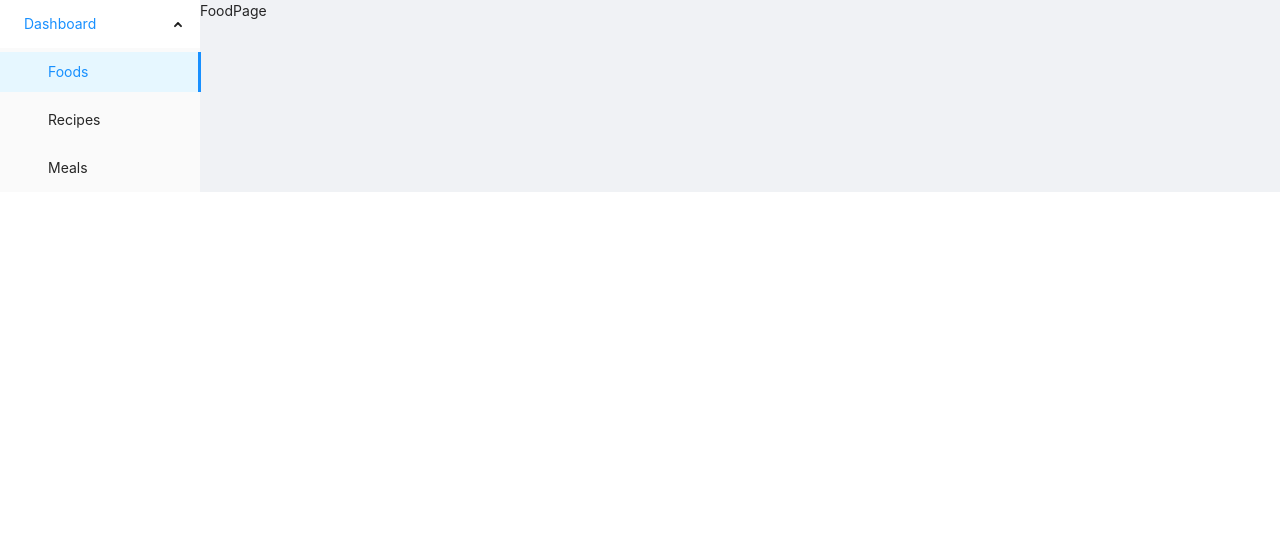
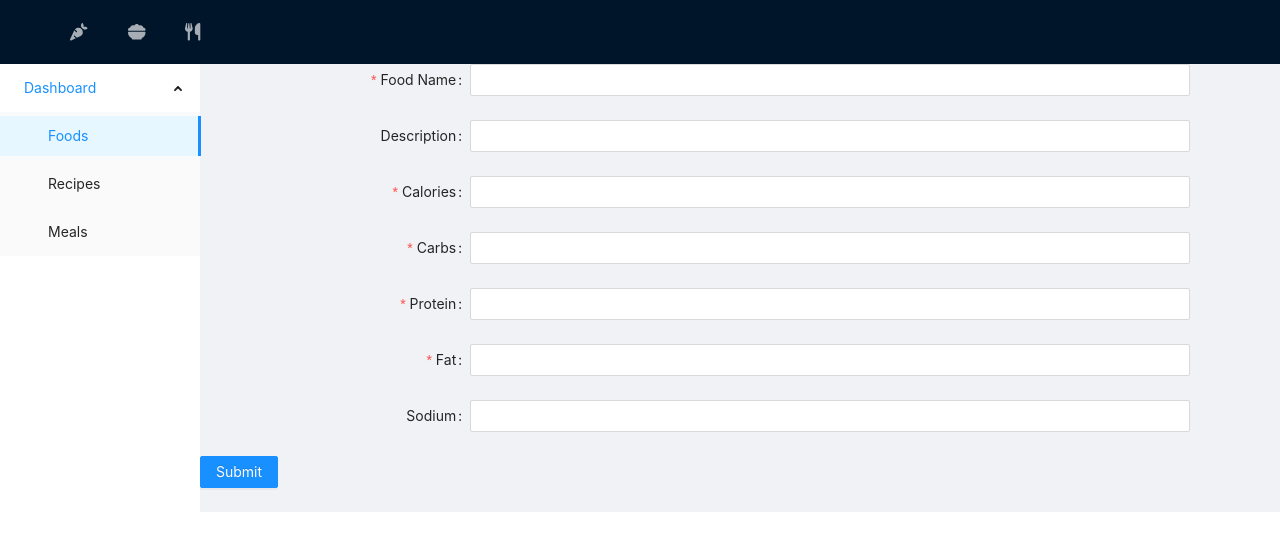
Before and after one commit to spencercreer/commit-nutrition, a React (Create React App) app in the folder client/: page /foods in a window 1280 px wide. Shown: the top 550 px of the page. Built offline with nearby package versions, Linux system fonts and the light colour scheme.

Commit message:
Nav and food form

```diff
--- a/client/package.json
+++ b/client/package.json
@@ -4,6 +4,9 @@
   "private": true,
   "proxy": "http://localhost:3001",
   "dependencies": {
+    "@fortawesome/fontawesome-svg-core": "^6.1.1",
+    "@fortawesome/free-solid-svg-icons": "^6.1.1",
+    "@fortawesome/react-fontawesome": "github:fortawesome/react-fontawesome",
     "@testing-library/jest-dom": "^5.16.2",
     "@testing-library/react": "^12.1.2",
     "@testing-library/user-event": "^13.5.0",
--- a/client/src/App.js
+++ b/client/src/App.js
@@ -1,15 +1,17 @@
 import { BrowserRouter as Router, Routes, Route } from 'react-router-dom'
-import FoodPage from './pages/FoodPage'
-import RecipePage from './pages/RecipePage'
-import MealPage from './pages/MealPage'
+import Nav from './components/Nav'
+import FoodPage from './pages/food/FoodPage'
+import RecipePage from './pages/recipe/RecipePage'
+import MealPage from './pages/meal/MealPage'
 
 import { Layout } from 'antd'
 import './App.css';
 
 function App() {
   return (
-    <Layout>
-      <Router>
+    <Router>
+      <Nav />
+      <Layout>
         <Routes>
           <Route
             path="/"
@@ -28,8 +30,8 @@ function App() {
             element={<MealPage />}
           />
         </Routes>
-      </Router>
-    </Layout>
+      </Layout>
+    </Router>
   );
 }
 
--- a/client/src/components/MealForm.js
+++ b/client/src/components/MealForm.js
@@ -2,7 +2,7 @@ import { useState, useEffect } from 'react'
 import { Col, Button } from 'antd'
 import { PlusOutlined } from '@ant-design/icons'
 import IngredientRow from './IngredientRow'
-
+// Utils
 import { getFoods } from '../utils/API'
 
 const MealForm = () => {
--- /dev/null
+++ b/client/src/components/Nav.js
@@ -0,0 +1,22 @@
+import { Link } from 'react-router-dom'
+import { Layout, Menu } from 'antd'
+import { FontAwesomeIcon } from '@fortawesome/react-fontawesome'
+import { faCarrot, faBowlFood, faUtensils } from '@fortawesome/free-solid-svg-icons'
+
+const { Header } = Layout
+const { Item } = Menu
+
+const Nav = () => {
+  return (
+    <Header className='header'>
+        <div className='logo' />
+        <Menu theme='dark' mode='horizontal' >
+            <Item key='1'><Link to={'/foods'}><FontAwesomeIcon icon={faCarrot} size='lg' /></Link></Item>
+            <Item key='2'><Link to={'/recipes'} ><FontAwesomeIcon icon={faBowlFood} size='lg' /></Link></Item>
+            <Item key='3'><Link to={'/meals'}><FontAwesomeIcon icon={faUtensils} size='lg' /></Link></Item>
+        </Menu>
+    </Header>
+  )
+}
+
+export default Nav
--- a/client/src/pages/FoodPage.js
+++ b/client/src/pages/food/FoodPage.js
@@ -1,5 +1,7 @@
 import { Link } from 'react-router-dom'
 import { Layout, Menu } from 'antd'
+
+import AddFoodForm from './components/AddFoodForm'
 
 const { Content, Sider } = Layout
 const { SubMenu, Item } = Menu
@@ -22,7 +24,7 @@ const FoodPage = () => {
                 </Menu>
             </Sider>
             <Content>
-                <div>FoodPage</div>
+                <AddFoodForm />
             </Content>
         </>
     )
--- /dev/null
+++ b/client/src/pages/food/components/AddFoodForm.js
@@ -0,0 +1,60 @@
+// Antd
+import { Modal, Form, Input, Select, DatePicker, message, Alert, Button } from 'antd'
+// Utils
+import { createFood } from '../../../utils/API'
+import { validateMessages, layout } from '../../../utils/form'
+
+const { Item } = Form
+const { Option } = Select
+
+const AddFoodForm = () => {
+    const [form] = Form.useForm()
+
+    const onFinish = async (values) => {
+        console.log(values)
+        createFood(values)
+            .then(res => console.log(res))
+    }
+
+    return (
+        <Form
+            {...layout}
+            form={form}
+            name='add-student'
+            onFinish={onFinish}
+            validateMessages={validateMessages}
+        >
+            <Item name={'name'} label='Food Name' rules={[{ required: true }]}>
+                <Input />
+            </Item>
+            <Item name={'description'} label='Description'>
+                <Input />
+            </Item>
+            <Item name={'calories'} label='Calories' rules={[{ required: true }]}>
+                <Input />
+            </Item>
+            <Item name={'carbs'} label='Carbs' rules={[{ required: true }]}>
+                <Input />
+            </Item>
+            <Item name={'protein'} label='Protein' rules={[{ required: true }]}>
+                <Input />
+            </Item>
+            <Item name={'fat'} label='Fat' rules={[{ required: true }]}>
+                <Input />
+            </Item>
+            <Item name={'sodium'} label='Sodium'>
+                <Input />
+            </Item>
+            <Item>
+                <Button type="primary" htmlType="submit">
+                    Submit
+                </Button>
+            </Item>
+            {
+                alert?.error && <Alert message={alert.text} type='error' />
+            }
+        </Form>
+    )
+}
+
+export default AddFoodForm
--- a/client/src/pages/MealPage.js
+++ b/client/src/pages/meal/MealPage.js
@@ -1,4 +1,4 @@
-import MealForm from '../components/MealForm'
+import MealForm from '../../components/MealForm'
 
 import { Link } from 'react-router-dom'
 import { Layout, Menu } from 'antd'
@@ -16,7 +16,7 @@ const MealPage = () => {
         defaultSelectedKeys={['1']}
         defaultOpenKeys={['sub1']}
       >
-        <SubMenu key='sub1' title='Dashboard'>
+        <SubMenu key='sub1' title='COMMIT Nutrition'>
             <Item key='1'><Link to={'/foods'} >Foods</Link></Item>
             <Item key='2'><Link to={'/recipes'} >Recipes</Link></Item>
             <Item key='3'><Link to={'/meals'} >Meals</Link></Item>
--- a/client/src/utils/API.js
+++ b/client/src/utils/API.js
@@ -6,6 +6,7 @@ export const createFood = (foodData) => {
         },
         body: JSON.stringify(foodData)
     })
+    .then(res => res.json())
 }
 
 export const getFoods = () => {
--- /dev/null
+++ b/client/src/utils/form.js
@@ -0,0 +1,11 @@
+export const validateMessages = {
+    required: '${label} is required!',
+    types: {
+        email: '${label} is not a valid email!',
+    },
+};
+
+export const layout = {
+    labelCol: { span: 6 },
+    wrapperCol: { span: 16 },
+};
```
Also changed, not shown: client/src/components/Header.js (deleted, +0 -7 lines), client/src/pages/recipe/RecipePage.js (renamed from client/src/pages/RecipePage.js), 2 other files (tests, documents, lock files or other folders).
